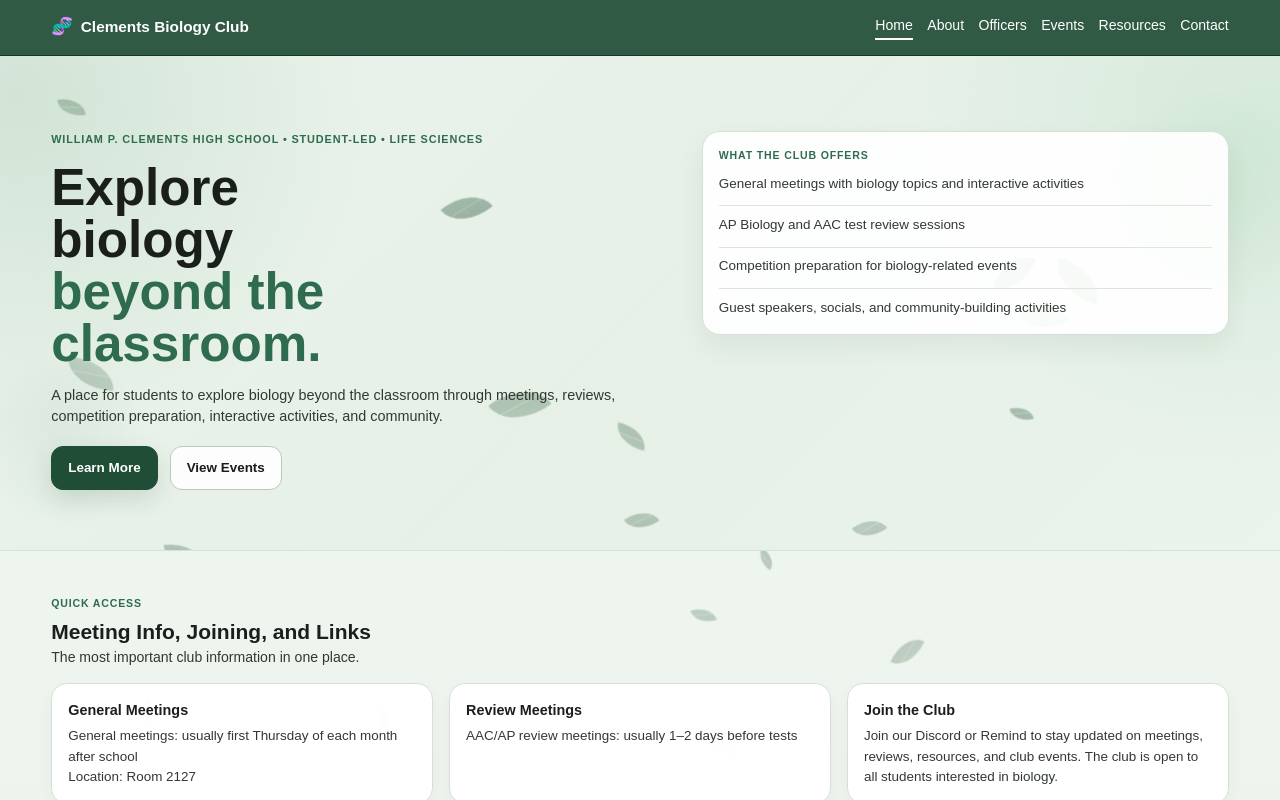
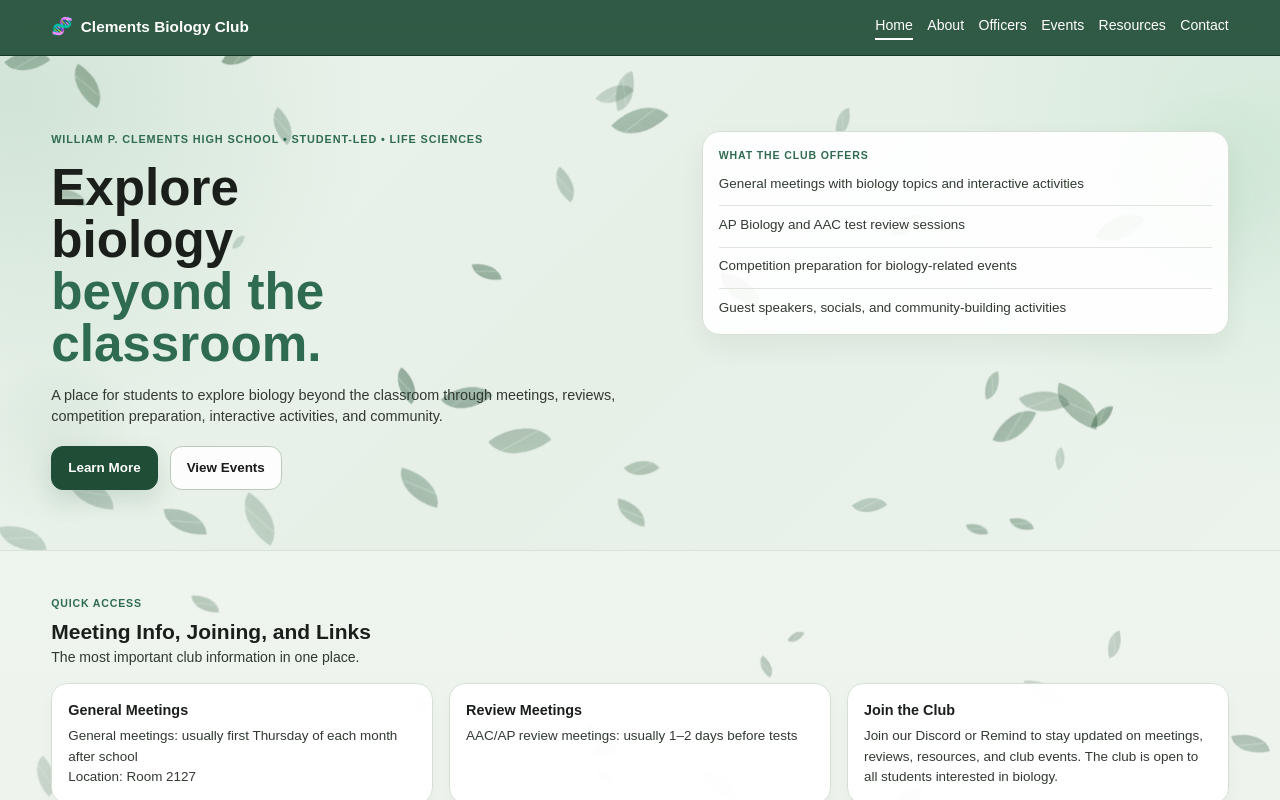
Before and after one commit to ezraweng21/clementsbiologyclub-website, a React (Vite) app: page / in a window 1280 px wide. Shown: the top 800 px of the page. Built offline with nearby package versions, Linux system fonts and the light colour scheme.

Commit message:
More randomized/consistent falling leaf pattern through new logic components

```diff
--- a/src/components/DecorativeLeaves.jsx
+++ b/src/components/DecorativeLeaves.jsx
@@ -1,6 +1,8 @@
+import { useEffect, useMemo, useRef, useState } from "react";
+
 const variantSettings = {
   hero: {
-    count: 28,
+    count: 44,
     hue: 0,
     sizeMin: 12,
     sizeMax: 30,
@@ -13,7 +15,7 @@ const variantSettings = {
     delaySpread: 14,
   },
   about: {
-    count: 24,
+    count: 38,
     hue: 8,
     sizeMin: 10,
     sizeMax: 24,
@@ -26,7 +28,7 @@ const variantSettings = {
     delaySpread: 16,
   },
   quick: {
-    count: 22,
+    count: 36,
     hue: -6,
     sizeMin: 10,
     sizeMax: 22,
@@ -39,7 +41,7 @@ const variantSettings = {
     delaySpread: 18,
   },
   whyJoin: {
-    count: 26,
+    count: 40,
     hue: 4,
     sizeMin: 10,
     sizeMax: 24,
@@ -52,7 +54,7 @@ const variantSettings = {
     delaySpread: 15,
   },
   eventsPreview: {
-    count: 24,
+    count: 38,
     hue: 12,
     sizeMin: 10,
     sizeMax: 24,
@@ -65,7 +67,7 @@ const variantSettings = {
     delaySpread: 17,
   },
   officersPreview: {
-    count: 20,
+    count: 32,
     hue: -12,
     sizeMin: 12,
     sizeMax: 22,
@@ -78,7 +80,7 @@ const variantSettings = {
     delaySpread: 18,
   },
   aboutPage: {
-    count: 28,
+    count: 42,
     hue: 10,
     sizeMin: 10,
     sizeMax: 24,
@@ -91,7 +93,7 @@ const variantSettings = {
     delaySpread: 18,
   },
   eventsPage: {
-    count: 30,
+    count: 46,
     hue: 18,
     sizeMin: 10,
     sizeMax: 26,
@@ -104,7 +106,7 @@ const variantSettings = {
     delaySpread: 14,
   },
   resourcesPage: {
-    count: 26,
+    count: 40,
     hue: 0,
     sizeMin: 10,
     sizeMax: 22,
@@ -117,7 +119,7 @@ const variantSettings = {
     delaySpread: 18,
   },
   contactPage: {
-    count: 30,
+    count: 48,
     hue: -4,
     sizeMin: 10,
     sizeMax: 24,
@@ -130,7 +132,7 @@ const variantSettings = {
     delaySpread: 15,
   },
   officersPage: {
-    count: 24,
+    count: 36,
     hue: 14,
     sizeMin: 10,
     sizeMax: 22,
@@ -172,7 +174,7 @@ function buildLeaves(variant) {
     const size =
       settings.sizeMin + random() * (settings.sizeMax - settings.sizeMin);
     const left = random() * 100;
-    const top = -12 - random() * 90;
+    const top = -(size + random() * 120);
     const duration =
       settings.durationMin +
       random() * (settings.durationMax - settings.durationMin);
@@ -190,7 +192,7 @@ function buildLeaves(variant) {
       id: `${variant}-${index}`,
       style: {
         "--leaf-left": `${left}%`,
-        "--leaf-top": `${top}%`,
+        "--leaf-top": `${top}px`,
         "--leaf-size": `${size}px`,
         "--leaf-duration": `${duration}s`,
         "--leaf-delay": `${delay}s`,
@@ -205,15 +207,56 @@ function buildLeaves(variant) {
 }
 
 function DecorativeLeaves({ variant = "about" }) {
-  const leaves = buildLeaves(variant);
+  const containerRef = useRef(null);
+  const [containerHeight, setContainerHeight] = useState(900);
+  const leaves = useMemo(() => buildLeaves(variant), [variant]);
+
+  useEffect(() => {
+    if (!containerRef.current) {
+      return undefined;
+    }
+
+    const section = containerRef.current.parentElement;
+
+    if (!section) {
+      return undefined;
+    }
+
+    const updateHeight = () => {
+      setContainerHeight(section.clientHeight || 900);
+    };
+
+    updateHeight();
+
+    const observer = new ResizeObserver(updateHeight);
+    observer.observe(section);
+
+    return () => observer.disconnect();
+  }, []);
 
   return (
-    <div className={`decorative-leaves decorative-leaves-${variant}`} aria-hidden="true">
-      {leaves.map((leaf) => (
-        <span className="decorative-leaf" key={leaf.id} style={leaf.style}>
+    <div
+      className={`decorative-leaves decorative-leaves-${variant}`}
+      aria-hidden="true"
+      ref={containerRef}
+    >
+      {leaves.map((leaf) => {
+        const top = Number.parseFloat(leaf.style["--leaf-top"]);
+        const dropDistance = Math.max(containerHeight - top + 36, containerHeight + 120);
+
+        return (
+          <span
+            className="decorative-leaf"
+            key={leaf.id}
+            style={{
+              ...leaf.style,
+              "--leaf-drop": `${dropDistance}px`,
+            }}
+          >
           <span className="decorative-leaf-inner"></span>
-        </span>
-      ))}
+          </span>
+        );
+      })}
     </div>
   );
 }
--- a/src/styles/globals.css
+++ b/src/styles/globals.css
@@ -78,25 +78,25 @@ img {
 @keyframes fallingLeaf {
   0% {
     transform:
-      translate3d(0, -14vh, 0)
+      translate3d(0, 0, 0)
       rotate(var(--leaf-rotate))
       scale(var(--leaf-scale));
   }
   30% {
     transform:
-      translate3d(calc(var(--leaf-drift) * 0.6), 26vh, 0)
+      translate3d(calc(var(--leaf-drift) * 0.6), calc(var(--leaf-drop) * 0.28), 0)
       rotate(calc(var(--leaf-rotate) + 22deg))
       scale(calc(var(--leaf-scale) * 0.98));
   }
   65% {
     transform:
-      translate3d(calc(var(--leaf-drift) * -0.4), 60vh, 0)
+      translate3d(calc(var(--leaf-drift) * -0.4), calc(var(--leaf-drop) * 0.64), 0)
       rotate(calc(var(--leaf-rotate) - 18deg))
       scale(calc(var(--leaf-scale) * 1.02));
   }
   100% {
     transform:
-      translate3d(var(--leaf-drift), 124vh, 0)
+      translate3d(var(--leaf-drift), var(--leaf-drop), 0)
       rotate(calc(var(--leaf-rotate) + 34deg))
       scale(var(--leaf-scale));
   }
```
